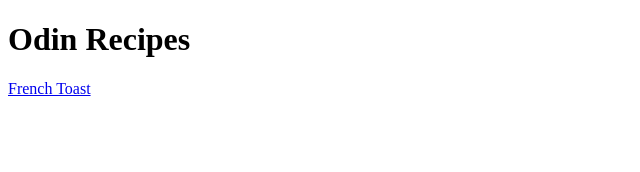
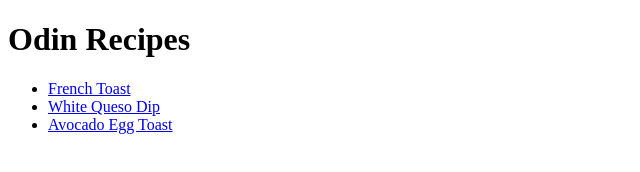
Before and after one commit to cacheup/odin-recipes, a plain HTML site: page index.html in a window 1280 px wide. Shown: the whole page, without its empty margins (0-640 px from the left). Drawn offline with Linux system fonts and the light colour scheme.

Commit message:
Edit index.html

```diff
--- a/index.html
+++ b/index.html
@@ -6,6 +6,12 @@
   </head>
   <body>
     <h1>Odin Recipes</h1>
-    <a href="./recipes/french-toast.html">French Toast</a>
+    <ul>
+      <li><a href="./recipes/french-toast.html">French Toast</a></li>
+      <li><a href="./recipes/white-queso-dip.html">White Queso Dip
+      </a></li>
+      <li><a href="./recipes/avocado-egg-toast.html">Avocado Egg
+      Toast</a></li>
+    </ul>
   </body>
 </html>
```
